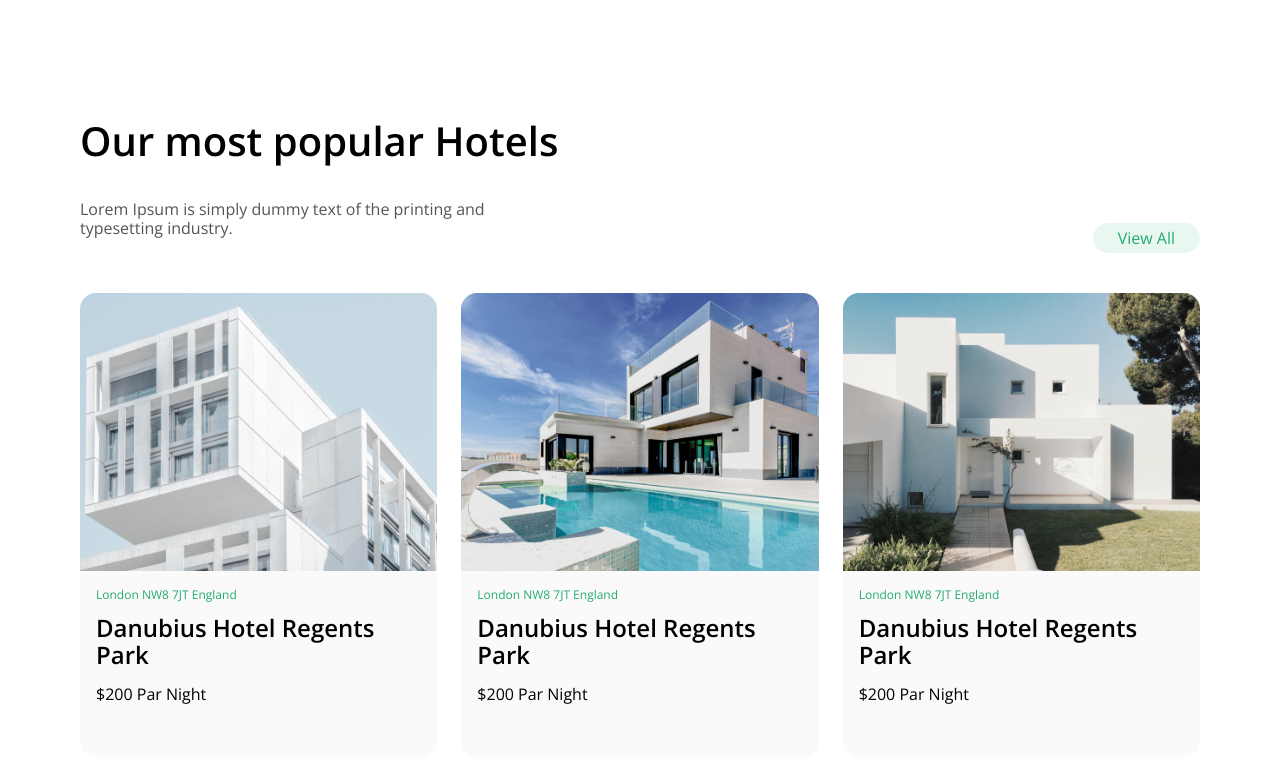
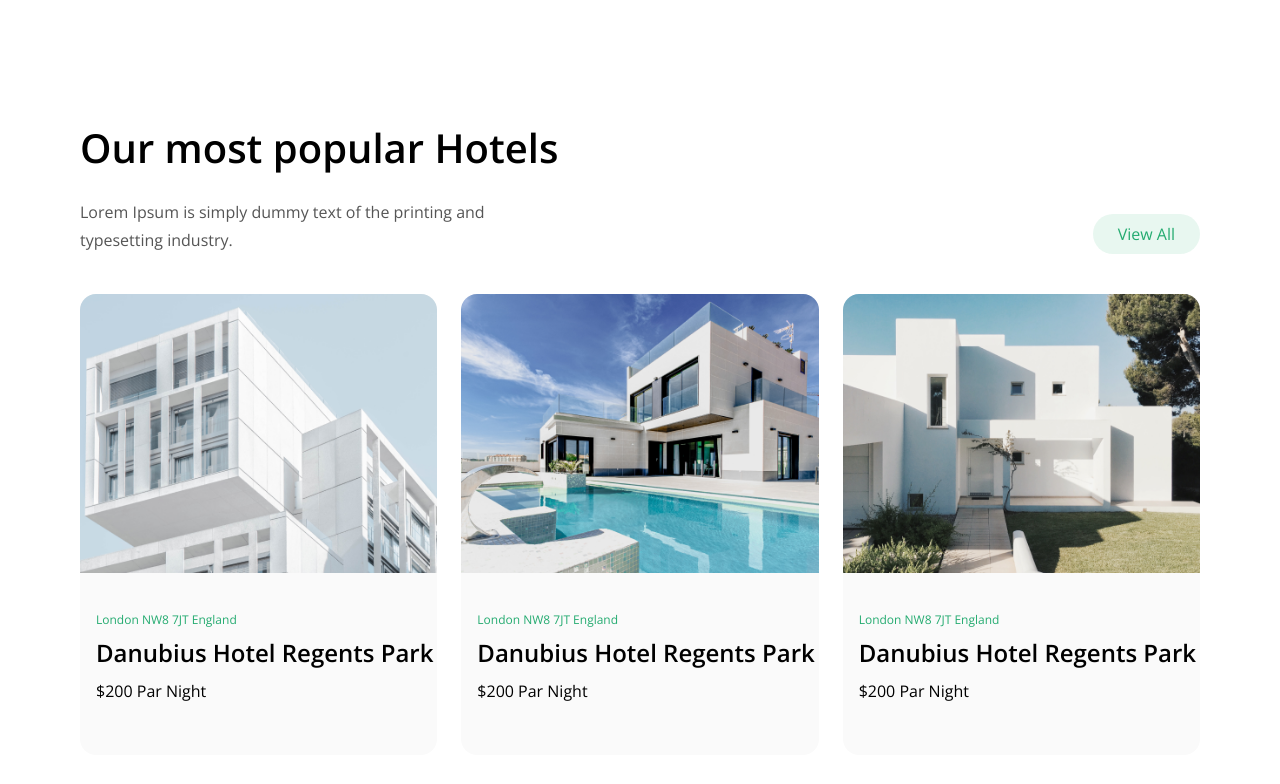
Before and after one commit to Isaque-correa/rent-hotel, a website: page index.html in a window 1280 px wide. Shown: the part 756-1540 px from the top of the page. Drawn offline with nearby package versions, Linux system fonts and the light colour scheme.

Commit message:
finalizando card

```diff
--- a/css/blocks/_card.scss
+++ b/css/blocks/_card.scss
@@ -11,6 +11,7 @@
         font-family: "open sans";
         font-weight: 600;
         font-size: 2.5rem;
+        line-height: 3.75rem;
         color: var(--c-black);
         @include desk{
             margin: 0 0 1.25rem;
@@ -33,10 +34,12 @@
     &__sub {
         font-family: "open sans";
         font-weight: 400;
+        line-height: 1.75rem;
         color: var(--c-silver);
         width: 60%;
         @include desk{
             width: 38%;
+            margin: 0;
         }
     }
 
@@ -52,6 +55,7 @@
         font-family: "open sans";
         font-size: 16px;
         font-weight: 400;
+        line-height: 1.75rem;
     }
 
     &__figure {
@@ -69,6 +73,9 @@
 
     &__figCover {
         padding: 0 1rem 2.375rem;
+        @include desk{
+            padding: 1.5rem 0px 38px 16px;
+        }
     }
 
     &__figureCategoria {
```
Also changed, not shown: css/style.css, 1 other file.
